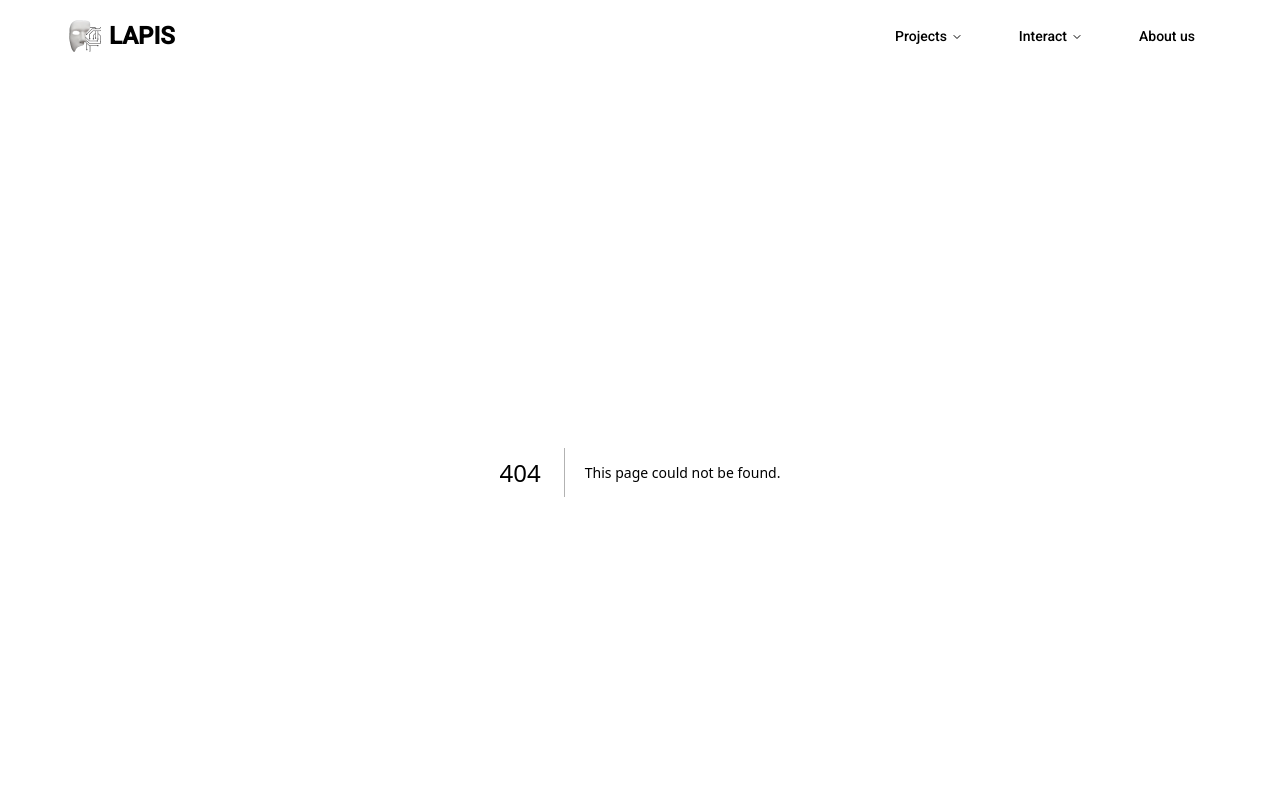
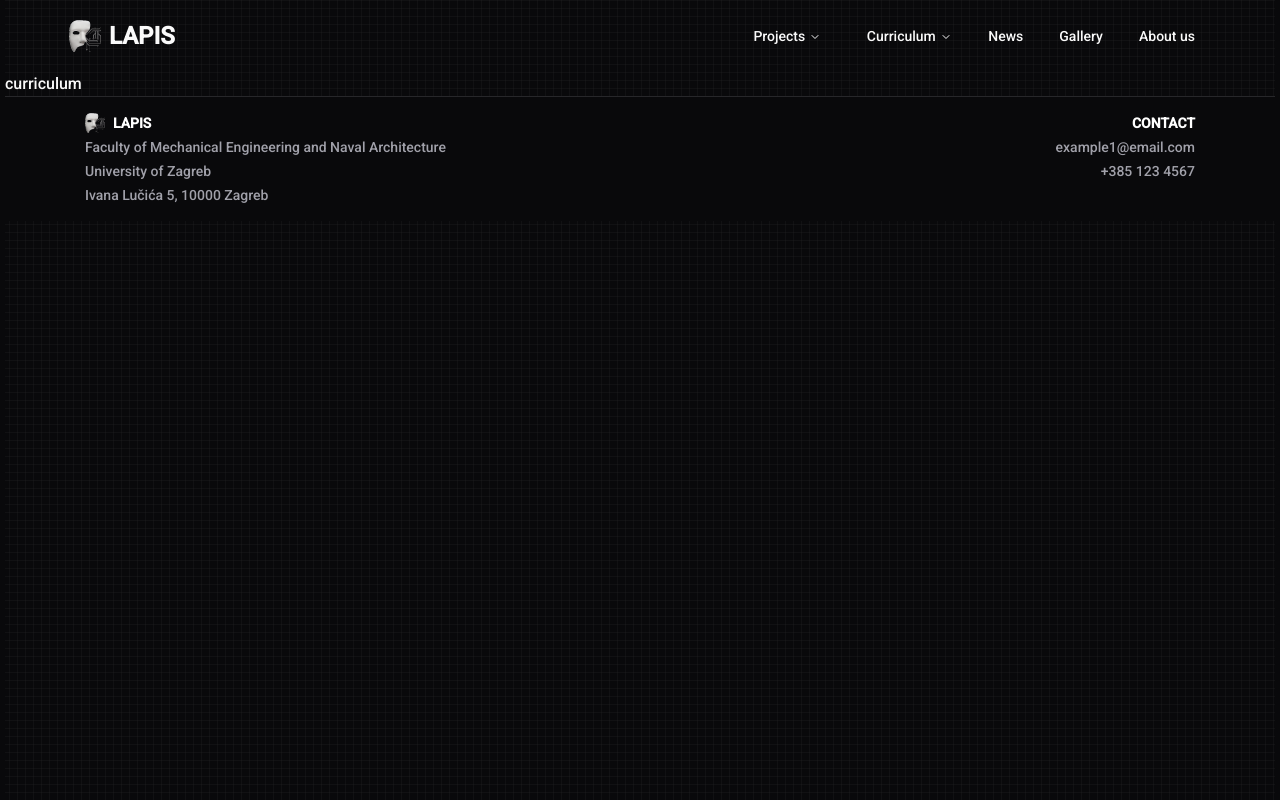
Before and after one commit to 99vik/lapis, a Next.js app: page /curriculum in a window 1280 px wide. Before the commit this address had no page. Shown: the top 800 px of the page. Built offline with nearby package versions, Linux system fonts and the light colour scheme.

Commit message:
New site structure, adapted navbar

```diff
--- /dev/null
+++ b/src/app/curriculum/page.tsx
@@ -0,0 +1,7 @@
+export default function Page() {
+  return (
+    <main>
+      <p>curriculum</p>
+    </main>
+  );
+}
--- /dev/null
+++ b/src/app/gallery/page.tsx
@@ -0,0 +1,7 @@
+export default function Page() {
+  return (
+    <main>
+      <p>galery</p>
+    </main>
+  );
+}
--- /dev/null
+++ b/src/app/news/page.tsx
@@ -0,0 +1,7 @@
+export default function Page() {
+  return (
+    <main>
+      <p>news</p>
+    </main>
+  );
+}
--- a/src/components/navbar/NavbarMenu.tsx
+++ b/src/components/navbar/NavbarMenu.tsx
@@ -19,7 +19,7 @@ export function NavbarMenu() {
     <NavigationMenu className="hidden sm:block">
       <NavigationMenuList>
         <NavigationMenuItem>
-          <NavigationMenuTrigger className="bg-transparent">
+          <NavigationMenuTrigger className="bg-transparent w-[118px]">
             Projects
           </NavigationMenuTrigger>
           <NavigationMenuContent>
@@ -59,26 +59,43 @@ export function NavbarMenu() {
           </NavigationMenuContent>
         </NavigationMenuItem>
         <NavigationMenuItem>
-          <NavigationMenuTrigger className="bg-transparent mx-3 md:mx-5">
-            Interact
+          <NavigationMenuTrigger className="bg-transparent w-[118px]">
+            Curriculum
           </NavigationMenuTrigger>
           <NavigationMenuContent>
             <ul className="grid w-[320px] gap-3 p-4 md:grid-cols-1">
-              <ListItem title="PLEA" href="/">
-                Interact with PLEA
+              <ListItem title="MIR" href="/">
+                MIR smjer tekst.
               </ListItem>
-              <ListItem title="Smart Lab" href="/">
-                Smart lab description.
-              </ListItem>
-              <ListItem title="VR Lab" href="/">
-                Enter a 3D model of our lab.
+              <ListItem title="Graduate studies" href="/">
+                Graduate studies text.{' '}
               </ListItem>
             </ul>
           </NavigationMenuContent>
         </NavigationMenuItem>
         <NavigationMenuItem>
+          <Link href="/news" legacyBehavior passHref>
+            <NavigationMenuLink
+              className={navigationMenuTriggerStyle({ className: 'w-[90px]' })}
+            >
+              News
+            </NavigationMenuLink>
+          </Link>
+        </NavigationMenuItem>
+        <NavigationMenuItem>
+          <Link href="/gallery" legacyBehavior passHref>
+            <NavigationMenuLink
+              className={navigationMenuTriggerStyle({ className: 'w-[90px]' })}
+            >
+              Gallery
+            </NavigationMenuLink>
+          </Link>
+        </NavigationMenuItem>
+        <NavigationMenuItem>
           <Link href="/about" legacyBehavior passHref>
-            <NavigationMenuLink className={navigationMenuTriggerStyle()}>
+            <NavigationMenuLink
+              className={navigationMenuTriggerStyle({ className: 'w-[90px]' })}
+            >
               About us
             </NavigationMenuLink>
           </Link>
```
